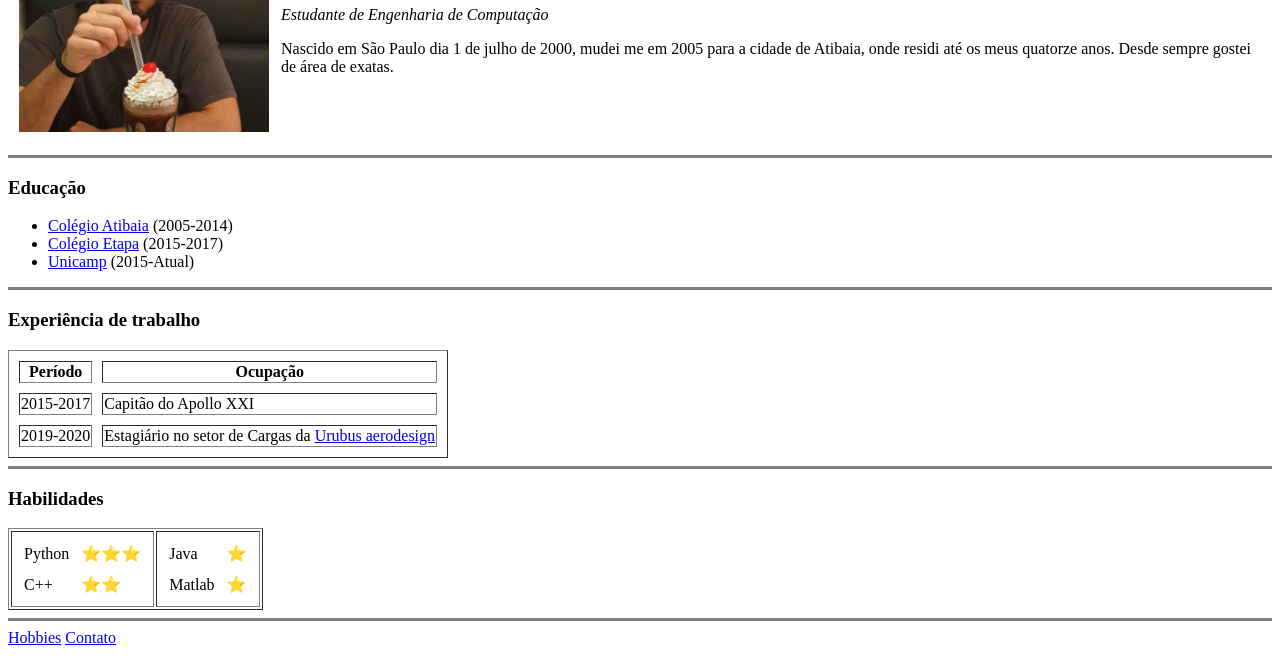
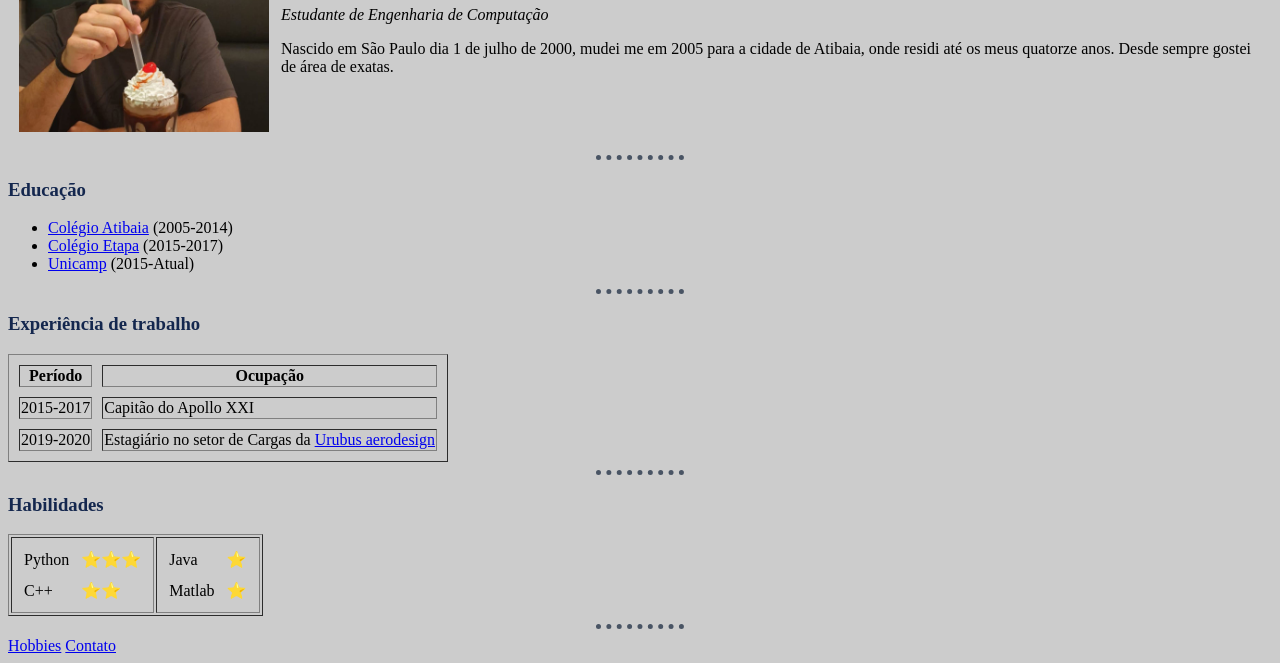
Before and after one commit to PiethroCesar/CV, a plain HTML site: page index.html in a window 1280 px wide. Shown: the part 137-800 px from the top of the page. Drawn offline with Linux system fonts and the light colour scheme.

Commit message:
atualização do site

```diff
--- /dev/null
+++ b/css/style.css
@@ -0,0 +1,17 @@
+body{
+  background-color: #CCCCCC;
+}
+hr{
+  border-style: dotted none none;
+  border-color: #495464;
+  border-width: 5px;
+  width: 7%;
+  height: 0px;
+
+}
+h1{
+  color: #14274e;
+}
+h3{
+  color: #14274e;
+}
--- a/index.html
+++ b/index.html
@@ -3,24 +3,26 @@
 <head>
   <meta charset="utf-8">
   <title>Site do Piethro</title>
+  <link rel="stylesheet" href="css/style.css">
+
 </head>
 <body>
   <table cellspacing="10">
     <tr>
-      <td><img height="250px" src="Piethro César.jpg" alt="Foto do Piethro"></td>
+      <td><img height="250px" src="img/Piethro César.jpg" alt="Foto do Piethro"></td>
       <td><h1>Piethro César de Andrade</h1>
       <p><em>Estudante de Engenharia de Computação</em></p>
       <p>Nascido em São Paulo dia 1 de julho de 2000, mudei me em 2005 para a cidade de Atibaia, onde residi até os meus quatorze anos. Desde sempre gostei de área de exatas.</p></td>
     </tr>
   </table>
-  <hr size="3" noshade>
+  <hr>
   <h3>Educação</h3>
   <ul>
     <li><a href="https://www.colegioatibaia.com.br/">Colégio Atibaia</a> (2005-2014)</li>
     <li><a href="https://www.colegioetapa.com.br/portal/">Colégio Etapa</a> (2015-2017)</li>
     <li><a href="https://www.unicamp.br/unicamp/">Unicamp</a> (2015-Atual)</li>
   </ul>
-  <hr size="3" noshade>
+  <hr>
   <h3>Experiência de trabalho</h3>
   <table border="1" cellspacing="10">
     <thead>
@@ -38,7 +40,7 @@
       </tr>
     </tbody>
   </table>
-  <hr size="3" noshade>
+  <hr>
   <h3>Habilidades</h3>
   <table border="1">
     <tr>
@@ -68,7 +70,7 @@
       </td>
     </tr>
   </table>
-  <hr size="3" noshade>
+  <hr>
   <a href="hobbies.html">Hobbies</a>
   <a href="contato.html">Contato</a>
 </body>
```
Also changed, not shown: contato.html (+2 -0 lines), hobbies.html (+2 -0 lines).
